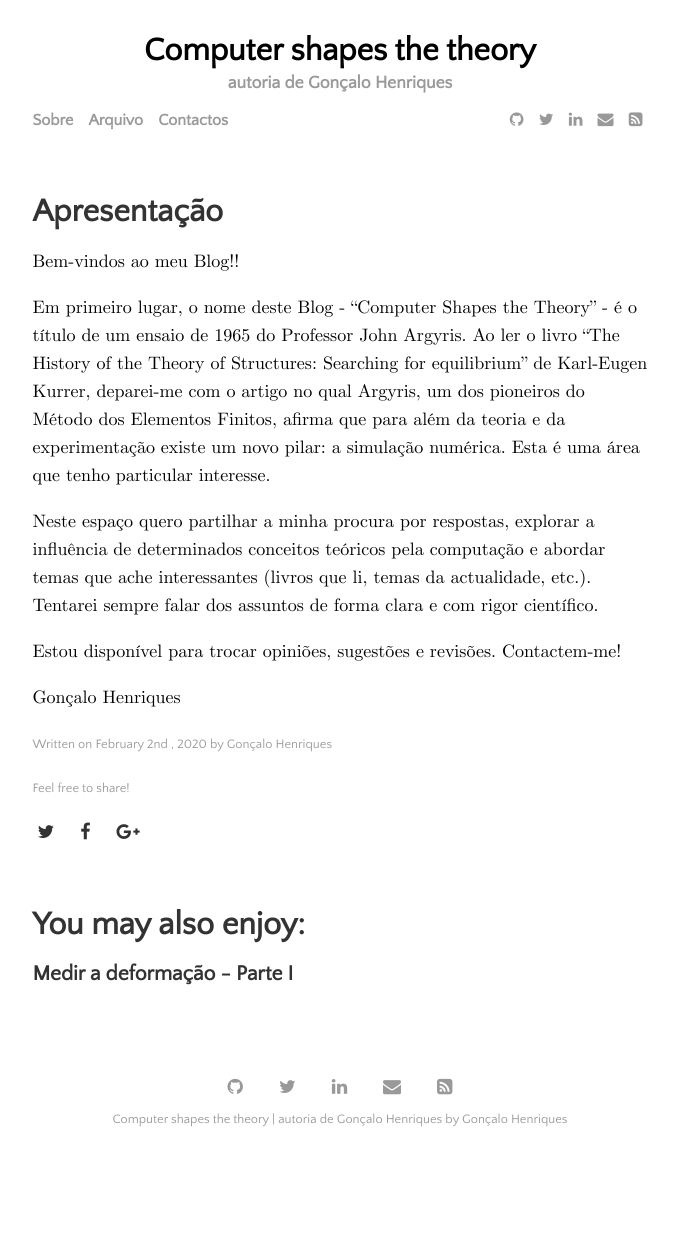
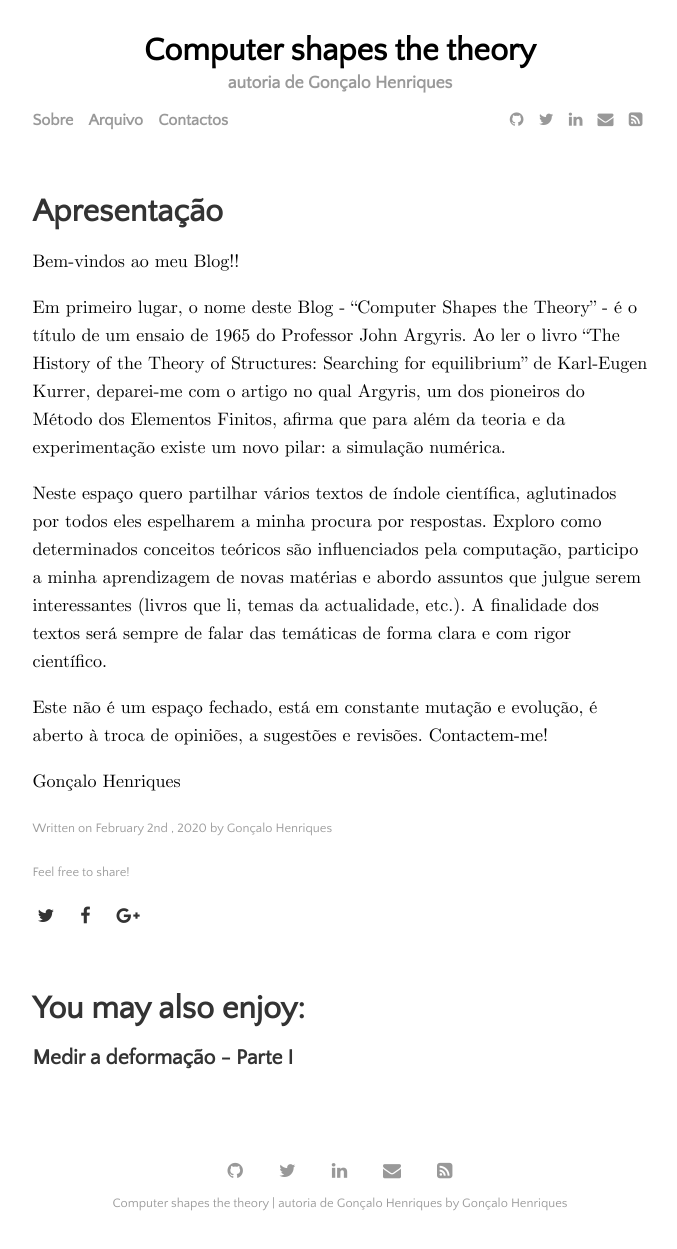
Before and after one commit to gonhen/gonhen.github.io, a Jekyll site: the page built from _posts/2020-02-02-apresentation.md, in a window 1280 px wide. Shown: the whole page, without its empty margins (300-977 px from the left). Built offline with Jekyll 4.4.1, drawn with Linux system fonts in a browser that asks for light colours; before the commit the page ends 1165 px from its top, so only the background shows below that.

Commit message:
apresentação final

```diff
--- a/_data/.#settings.yml
+++ /dev/null
@@ -1 +0,0 @@
-gh@gh-virtualbox.1790:1588411277
--- a/_posts/2020-02-02-apresentation.md
+++ b/_posts/2020-02-02-apresentation.md
@@ -13,15 +13,17 @@ de um ensaio de 1965 do Professor John Argyris. Ao ler o livro
 "The History of the Theory of Structures: Searching for equilibrium"  de
 Karl-Eugen Kurrer, deparei-me com o artigo no qual Argyris, um dos pioneiros do Método
 dos Elementos Finitos, afirma que para além da teoria e da experimentação
-existe um novo pilar: a simulação numérica. Esta é uma área que tenho particular
-interesse.
+existe um novo pilar: a simulação numérica.
 
-Neste espaço quero partilhar a minha procura por respostas, explorar
-a influência de determinados conceitos teóricos
-pela computação e abordar temas que ache interessantes (livros que li, temas da actualidade, etc.).
-Tentarei sempre falar dos assuntos de forma clara e com rigor científico.
+Neste espaço quero partilhar vários textos de índole científica, aglutinados por
+todos eles espelharem a minha procura por respostas. Exploro como determinados
+conceitos teóricos são influenciados pela computação, participo a minha
+aprendizagem de novas matérias e abordo assuntos que julgue serem interessantes
+(livros que li, temas da actualidade, etc.). A finalidade dos textos será sempre
+de falar das temáticas de forma clara e com rigor científico.
 
-Estou disponível para trocar opiniões, sugestões e revisões. Contactem-me!
+Este não é um espaço fechado, está em constante mutação e evolução, é aberto à
+troca de opiniões, a sugestões e revisões. Contactem-me!
 
 Gonçalo Henriques
 
```
